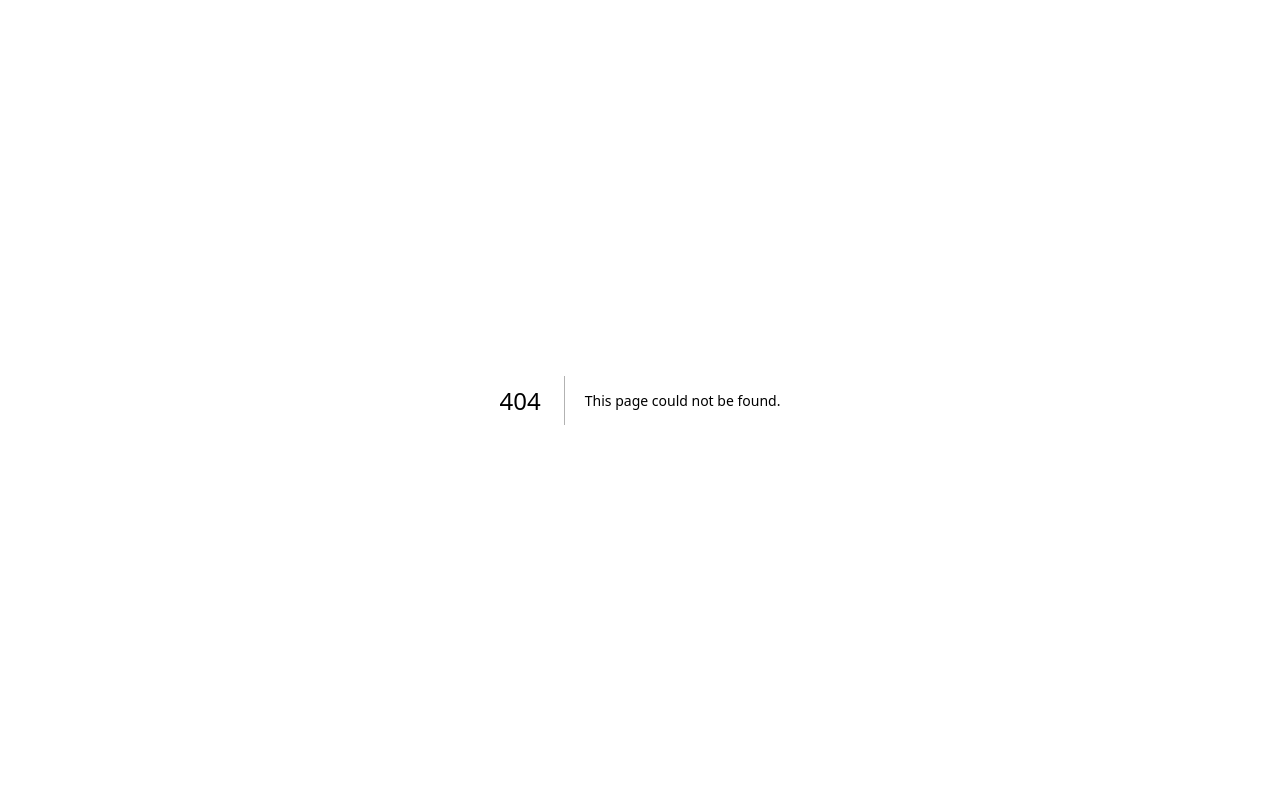
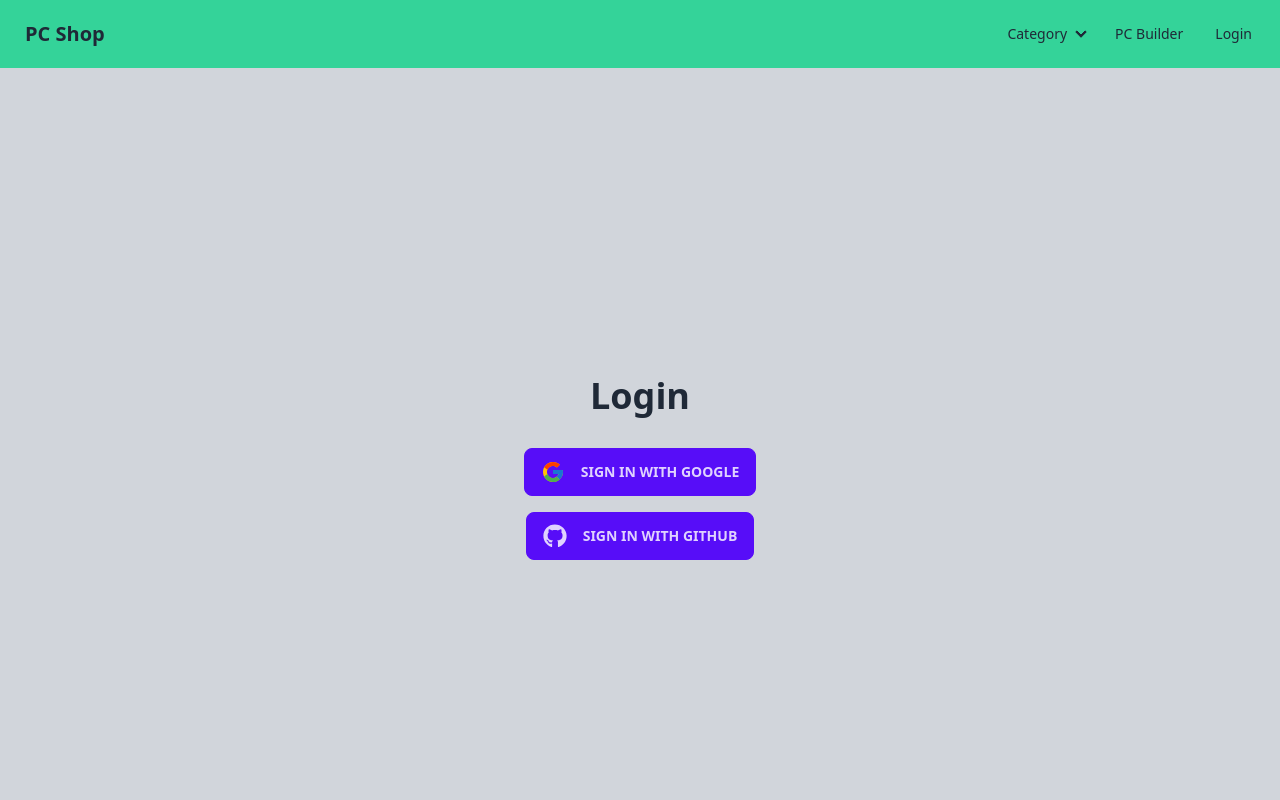
Before and after one commit to MDShakibul/Assignment-6_client_site, a Next.js app: page /login in a window 1280 px wide. Before the commit this address had no page. Shown: the top 800 px of the page. Built offline with nearby package versions, Linux system fonts and the light colour scheme.

Commit message:
complete login page design

```diff
--- a/package.json
+++ b/package.json
@@ -17,6 +17,7 @@
     "postcss": "8.4.27",
     "react": "18.2.0",
     "react-dom": "18.2.0",
+    "react-icons": "^4.10.1",
     "react-redux": "^8.1.2",
     "sweetalert2": "^11.7.20",
     "tailwindcss": "3.3.3"
--- a/src/components/Layouts/RootLayout.js
+++ b/src/components/Layouts/RootLayout.js
@@ -72,14 +72,14 @@ const RootLayout = ({ children }) => {
                   <p>PC Builder</p>
                 </li>
               </Link>
-              <Link href="">
+              <Link href="/login">
                 <li>
                   <p>Login</p>
                 </li>
               </Link>
               </ul>
             </div>
-            <a className="btn btn-ghost normal-case text-xl">PC Shop</a>
+            <Link href={"/"} className="btn btn-ghost normal-case text-xl">PC Shop</Link>
           </div>
           <div className="navbar-end hidden lg:flex">
             <ul className="menu menu-horizontal px-1">
@@ -130,7 +130,7 @@ const RootLayout = ({ children }) => {
                   <p>PC Builder</p>
                 </li>
               </Link>
-              <Link href="">
+              <Link href="/login">
                 <li>
                   <p>Login</p>
                 </li>
--- /dev/null
+++ b/src/pages/login.js
@@ -0,0 +1,26 @@
+import React from 'react';
+import { FcGoogle } from 'react-icons/fc';
+import { FaGithub } from 'react-icons/fa';
+import RootLayout from '@/components/Layouts/RootLayout';
+
+const Login = () => {
+  return (
+    <div className="flex flex-col items-center justify-center min-h-screen bg-gray-300">
+      <h1 className="text-4xl font-bold mb-8">Login</h1>
+      <button className="btn btn-primary mb-4">
+        <FcGoogle className="w-6 h-6 mr-2" />
+        Sign in with Google
+      </button>
+      <button className="btn btn-primary">
+        <FaGithub className="w-6 h-6 mr-2" />
+        Sign in with GitHub
+      </button>
+    </div>
+  );
+};
+
+export default Login;
+
+Login.getLayout = function getLayout(page) {
+    return <RootLayout>{page}</RootLayout>;
+  };
```
Also changed, not shown: 1 other file (tests, documents, lock files or other folders).
